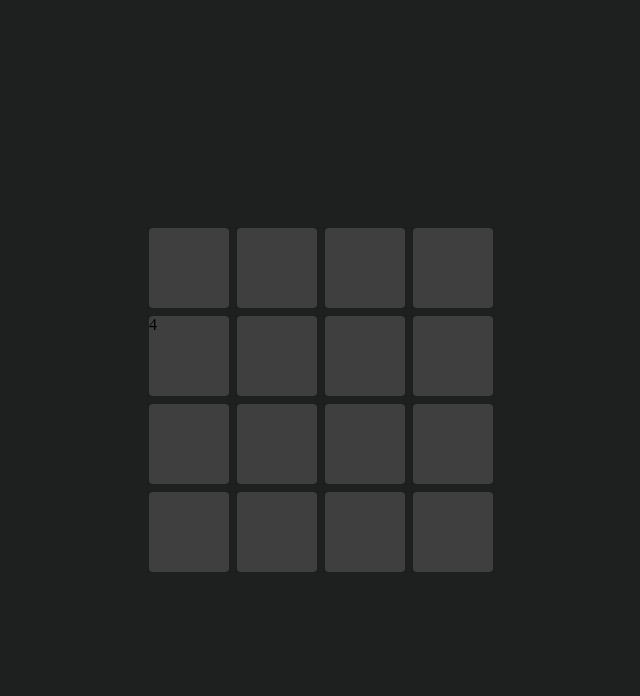
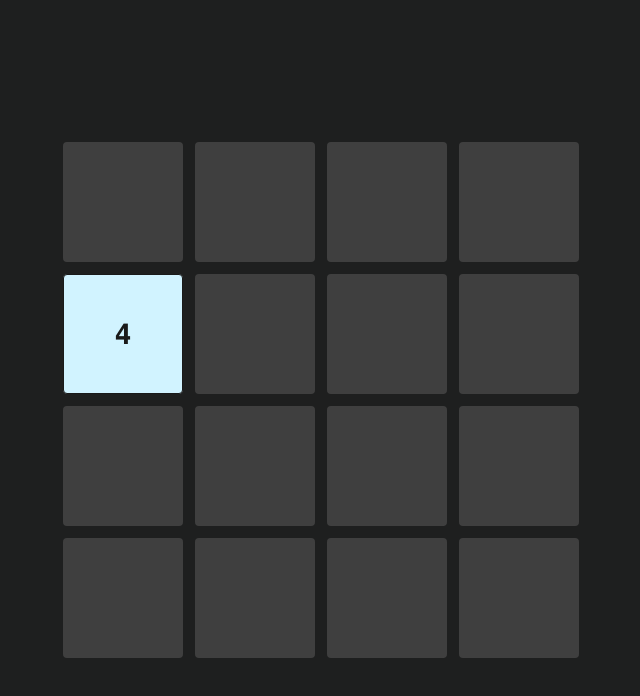
Before and after one commit to PooRPooR0/game512, a website built with Vite: page index.html in a window 1280 px wide. Shown: the whole page, without its empty margins (319-959 px from the left). Built offline with nearby package versions, Linux system fonts and the light colour scheme.

Commit message:
block color

```diff
--- a/src/Block.js
+++ b/src/Block.js
@@ -3,6 +3,7 @@ export default class Block {
 		this.element = document.createElement("div")
 		this.element.classList.add('block')
 		this.value = Math.random() > 0.5 ? 2 : 4
+		this.element.style.setProperty('--bright', 100 - Math.log2(+this.value) * 4.5)
 		this.element.textContent = `${this.value}`
 		gridElement.append(this.element)
 		this.x = null
--- a/src/styles/style.css
+++ b/src/styles/style.css
@@ -1,11 +1,12 @@
 html, body {
     padding: 0;
     margin: 0;
+    font-family: Consolas, sans-serif;
 }
 
 html {
-    --cellSize: 80px;
-    --cellGap: 8px;
+    --cellSize: 120px;
+    --cellGap: 12px;
 }
 
 body {
@@ -39,10 +40,22 @@ body {
 .block {
     --x: 0;
     --y: 0;
+    --bright: 0;
     position: absolute;
     width: var(--cellSize);
     height: var(--cellSize);
+    box-sizing: border-box;
+    background-color: hsl(196 100% var(--bright));
 
     top: calc(var(--y) * (var(--cellSize) + var(--cellGap)));
     left: calc(var(--x) * (var(--cellSize) + var(--cellGap)));
+    display: flex;
+    align-items: center;
+    justify-content: center;
+    border: 1px solid #1a1a1a;
+    border-radius: 4px;
+    font-weight: 700;
+    font-size: 28px;
+    color: #1a1a1a;
+    transition: 0.2s ease-in-out;
 }
```
